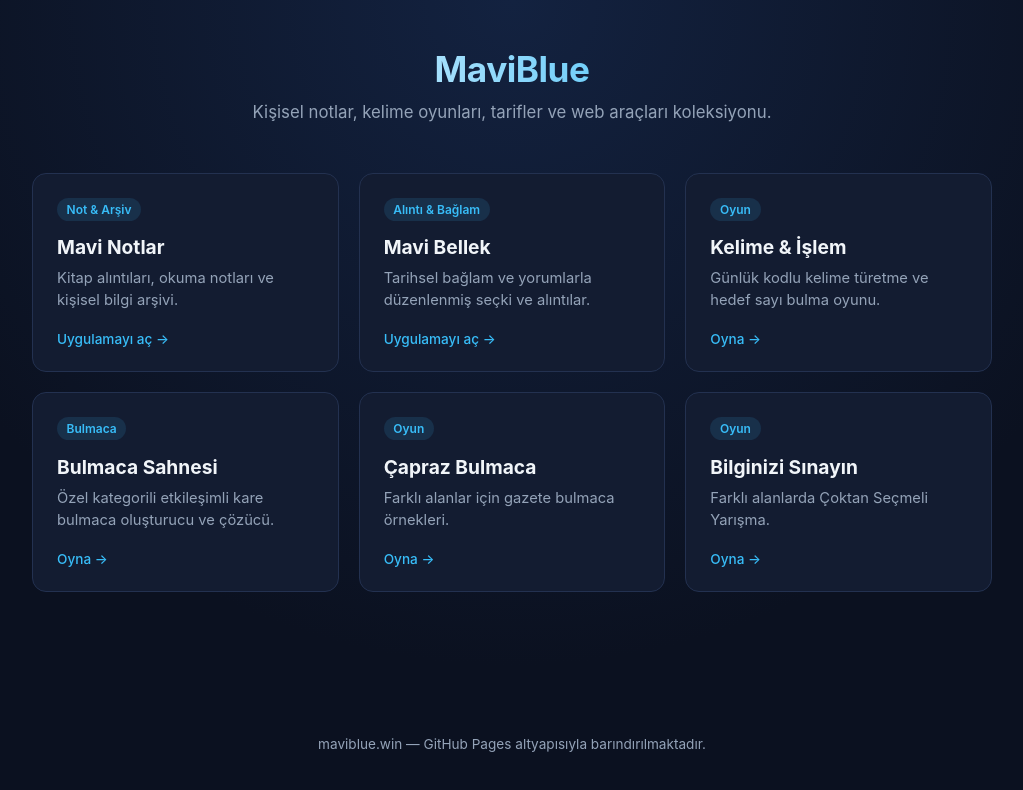
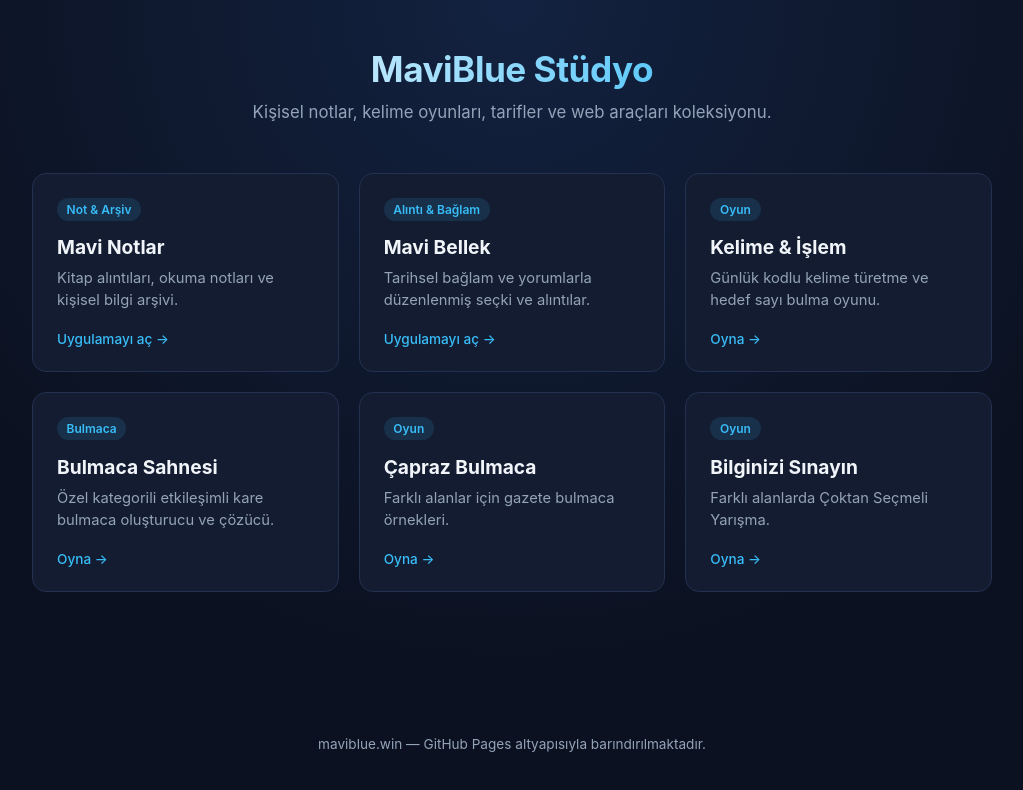
Before and after one commit to bilgenotlar/bilgenotlar.github.io, a plain HTML site: page index.html in a window 1280 px wide. Shown: the whole page, without its empty margins (128-1151 px from the left). Drawn offline with Linux system fonts and the light colour scheme.

Commit message:
Add files via upload

```diff
--- a/index.html
+++ b/index.html
@@ -122,7 +122,7 @@
 <body>
 
   <header>
-    <h1>MaviBlue</h1>
+    <h1>MaviBlue Stüdyo</h1>
     <p>Kişisel notlar, kelime oyunları, tarifler ve web araçları koleksiyonu.</p>
   </header>
 
```
